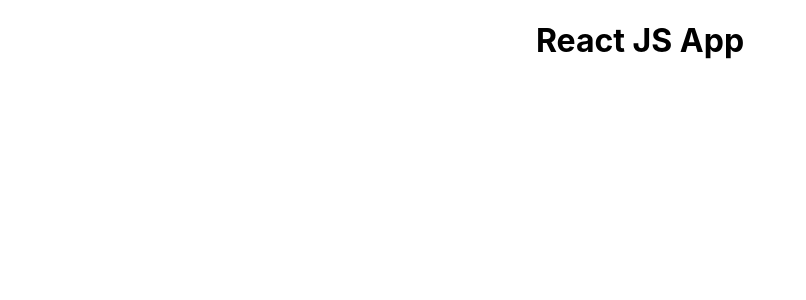
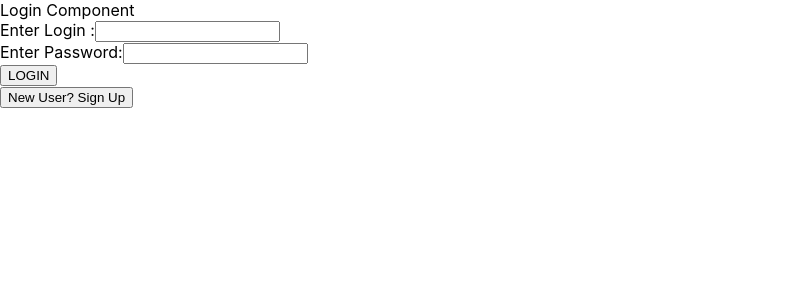
Before and after one commit to VickyDhanwani/ReactJS-App, a React (Create React App) app: page / in a window 1280 px wide. Shown: the top 300 px of the page, without its empty margins (0-806 px from the left). Built offline with nearby package versions, Linux system fonts and the light colour scheme.

Commit message:
Login Component in App.js

```diff
--- a/src/App.js
+++ b/src/App.js
@@ -1,23 +1,69 @@
 import React from 'react';
 import './App.css';
-
-
 
 class App extends React.Component {
   state = { isNewUser : false,
     isAuthenticated : false,
     loginPage : true,
     signupPage : false,
-    dashboardView : true
+    dashboardView : true,
+    username : null,
+    password : null
+  }
+
+  switchToSignUp = () => {
+    this.setState({loginPage : false, signupPage : true});
+  }
+
+  backToLogin = () => {
+    this.setState({loginPage : true, signupPage : false});
+  }
+
+  updateUsername = (e) => {
+    this.setState({username : e.target.value});
+  }
+
+  updatePassword = (e) => {
+    this.setState({password: e.target.value});
+  }
+
+  Authenticate = () => {
+    this.setState({loginPage : false, dashboardView : true});
   }
   render() {
-    return (
-      <div className = 'App'>
-          <h1 className = 'header'>
-            React JS App
-          </h1>
-      </div>
-    );
+    if(this.state.loginPage === true) {
+      return (
+        <div className = 'loginClass'>
+          Login Component
+          <br/>
+          <label>Enter Login :</label>
+          <input type = 'text' name = 'username' onChange = {(e) => this.updateUsername(e)}/>
+          <br/>
+          <label>Enter Password:</label>
+          <input type = 'password' name = 'password' onChange = {(e) => this.updatePassword(e)}/>
+          <br/>
+          <button type = 'button' name = 'loginbutton' onClick = {this.Authenticate}>LOGIN</button>
+          <br/>
+          <button type = 'button' name = 'forgotPassword' onClick = {this.switchToSignUp}>New User? Sign Up</button>
+        </div>
+      );
+    }
+    else if(this.state.signupPage === true) {
+      return (
+        <div className = 'signupClass'>
+          Sign Up Component
+          <button type = 'button' name = 'backToLogin' onClick = {this.backToLogin}>Back to Login</button>
+        </div>
+      );
+    }
+    else if(this.state.dashboardView === true) {
+      return (
+        <div className = 'dashboardClass'>
+          Dashboard View
+          <button type = 'button' name = 'backToLogin' onClick = {this.backToLogin}>LOGOUT</button>
+        </div>
+      );
+    }
   }
 }
 export default App;
--- /dev/null
+++ b/src/Components/LoginComponent.js
@@ -0,0 +1,2 @@
+import React from 'react';
+import './App.css';
```
